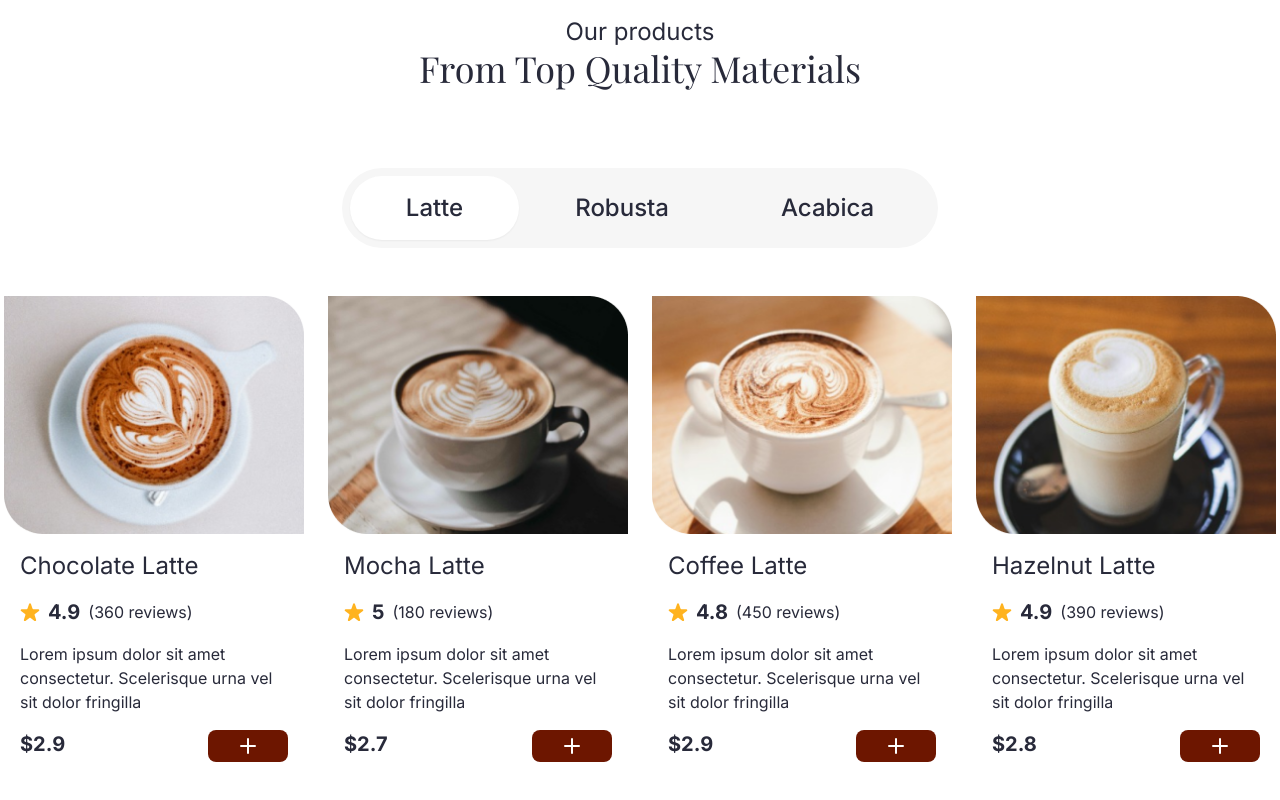
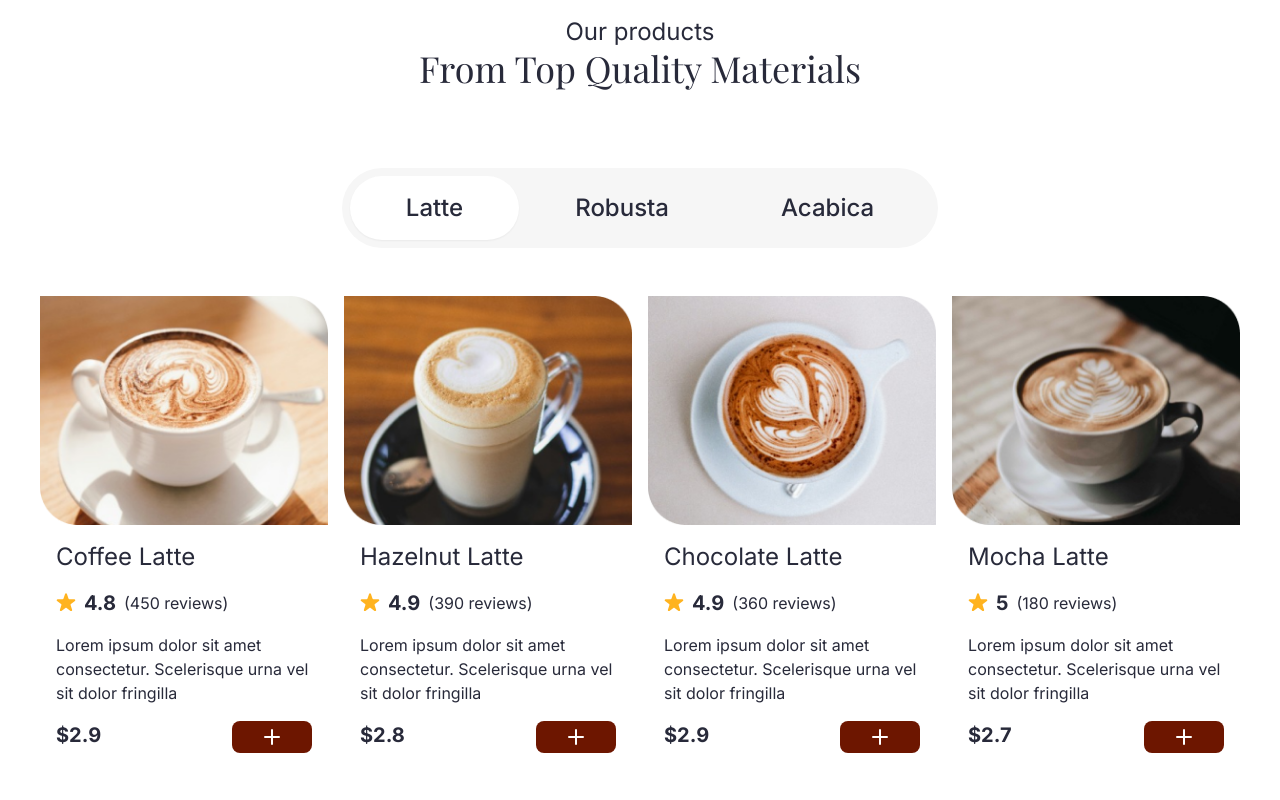
Before and after one commit to hiren-ghoghari/coffee-theme, a Next.js app: page / in a window 1280 px wide. Shown: the part 1780-2580 px from the top of the page. Built offline with nearby package versions, Linux system fonts and the light colour scheme.

Commit message:
swiper added

```diff
--- a/components/home/product-card.tsx
+++ b/components/home/product-card.tsx
@@ -7,7 +7,7 @@
 
 const ProductCard = ({ product }: { product: IProduct }) => {
   return (
-    <div>
+    <div className='cursor-pointer max-w-[300px]'>
       <Image src={product.image} width={300} height={240} alt={product.name} />
       <div className="space-y-4 p-4 max-w-[300px]">
         <h4 className="text-2xl">{product.name}</h4>
--- a/components/home/product-section.tsx
+++ b/components/home/product-section.tsx
@@ -1,7 +1,13 @@
 'use client'
 import ProductCard from '@/components/home/product-card'
+import {
+  Carousel,
+  CarouselContent,
+  CarouselItem,
+} from '@/components/ui/carousel'
 import { Tabs, TabsContent, TabsList, TabsTrigger } from '@/components/ui/tabs'
 import React, { useState } from 'react'
+import Autoplay from 'embla-carousel-autoplay'
 
 const products = [
   {
@@ -137,21 +143,44 @@
         className="flex flex-col items-center gap-10"
       >
         <div>
-          <TabsList className="flex-wrap">
+          <TabsList className="flex-wrap mx-10">
             <TabsTrigger value="latte">Latte</TabsTrigger>
             <TabsTrigger value="robusta">Robusta</TabsTrigger>
             <TabsTrigger value="acabica">Acabica</TabsTrigger>
           </TabsList>
         </div>
 
-        <TabsContent value={activeTab}>
-          <div className="flex flex-wrap gap-6">
-            {products
-              .filter((product) => product.category === activeTab)
-              .map((product, key) => {
-                return <ProductCard key={key} product={product} />
-              })}
-          </div>
+        <TabsContent value={activeTab} className="max-w-[300px] sm:max-w-[600px] lg:max-w-[900px] xl:max-w-[1200px]">
+          <Carousel
+            opts={{
+              align: 'start',
+              loop: true,
+              slidesToScroll: 1,
+              // dragFree: true,
+            }}
+            plugins={[
+              Autoplay({
+                delay: 2000,
+              }),
+            ]}
+          >
+            <CarouselContent>
+              {Array.from({ length: 2 }).map((_, index) =>
+                products
+                  .filter((product) => product.category === activeTab)
+                  .map((product, key) => {
+                    return (
+                      <CarouselItem
+                        key={key}
+                        className="sm:basis-1/2 lg:basis-1/3 xl:basis-1/4"
+                      >
+                        <ProductCard product={product} />
+                      </CarouselItem>
+                    )
+                  }),
+              )}
+            </CarouselContent>
+          </Carousel>
         </TabsContent>
       </Tabs>
     </div>
--- a/components/theme/theme-config.tsx
+++ b/components/theme/theme-config.tsx
@@ -57,7 +57,7 @@
         <SheetTrigger asChild>
           <button
             type="button"
-            className="fixed bottom-6 right-6 rounded-full border border-primary bg-primary p-2 text-white transition hover:scale-105 hover:bg-white hover:text-primary"
+            className="fixed z-40 bottom-6 right-6 rounded-full border border-primary bg-primary p-2 text-white transition hover:scale-105 hover:bg-white hover:text-primary"
           >
             <Palette />
           </button>
--- /dev/null
+++ b/components/ui/button.tsx
@@ -0,0 +1,50 @@
+import * as React from 'react'
+import { Slot } from '@radix-ui/react-slot'
+import { cva, type VariantProps } from 'class-variance-authority'
+
+import { cn } from '@/lib/utils'
+
+const buttonVariants = cva(
+  'inline-flex items-center justify-center whitespace-nowrap rounded-md text-sm font-medium ring-white transition-colors focus-visible:outline-none focus-visible:ring-2 focus-visible:ring-gray focus-visible:ring-offset-2 disabled:pointer-events-none disabled:opacity-50',
+  {
+    variants: {
+      variant: {
+        default: 'bg-primary text-secondary hover:bg-primary/90',
+        outline: 'border border-secondary bg-white hover:bg-gray hover:primary',
+        secondary: 'bg-secondary text-white hover:bg-secondary/80',
+      },
+      size: {
+        default: 'h-10 px-4 py-2',
+        sm: 'h-9 rounded-md px-3',
+        lg: 'h-11 rounded-md px-8',
+        icon: 'h-10 w-10',
+      },
+    },
+    defaultVariants: {
+      variant: 'default',
+      size: 'default',
+    },
+  },
+)
+
+export interface ButtonProps
+  extends React.ButtonHTMLAttributes<HTMLButtonElement>,
+    VariantProps<typeof buttonVariants> {
+  asChild?: boolean
+}
+
+const Button = React.forwardRef<HTMLButtonElement, ButtonProps>(
+  ({ className, variant, size, asChild = false, ...props }, ref) => {
+    const Comp = asChild ? Slot : 'button'
+    return (
+      <Comp
+        className={cn(buttonVariants({ variant, size, className }))}
+        ref={ref}
+        {...props}
+      />
+    )
+  },
+)
+Button.displayName = 'Button'
+
+export { Button, buttonVariants }
--- /dev/null
+++ b/components/ui/carousel.tsx
@@ -0,0 +1,262 @@
+'use client'
+
+import * as React from 'react'
+import useEmblaCarousel, {
+  type UseEmblaCarouselType,
+} from 'embla-carousel-react'
+import { ArrowLeft, ArrowRight } from 'lucide-react'
+
+import { cn } from '@/lib/utils'
+import { Button } from '@/components/ui/button'
+
+type CarouselApi = UseEmblaCarouselType[1]
+type UseCarouselParameters = Parameters<typeof useEmblaCarousel>
+type CarouselOptions = UseCarouselParameters[0]
+type CarouselPlugin = UseCarouselParameters[1]
+
+type CarouselProps = {
+  opts?: CarouselOptions
+  plugins?: CarouselPlugin
+  orientation?: 'horizontal' | 'vertical'
+  setApi?: (api: CarouselApi) => void
+}
+
+type CarouselContextProps = {
+  carouselRef: ReturnType<typeof useEmblaCarousel>[0]
+  api: ReturnType<typeof useEmblaCarousel>[1]
+  scrollPrev: () => void
+  scrollNext: () => void
+  canScrollPrev: boolean
+  canScrollNext: boolean
+} & CarouselProps
+
+const CarouselContext = React.createContext<CarouselContextProps | null>(null)
+
+function useCarousel() {
+  const context = React.useContext(CarouselContext)
+
+  if (!context) {
+    throw new Error('useCarousel must be used within a <Carousel />')
+  }
+
+  return context
+}
+
+const Carousel = React.forwardRef<
+  HTMLDivElement,
+  React.HTMLAttributes<HTMLDivElement> & CarouselProps
+>(
+  (
+    {
+      orientation = 'horizontal',
+      opts,
+      setApi,
+      plugins,
+      className,
+      children,
+      ...props
+    },
+    ref,
+  ) => {
+    const [carouselRef, api] = useEmblaCarousel(
+      {
+        ...opts,
+        axis: orientation === 'horizontal' ? 'x' : 'y',
+      },
+      plugins,
+    )
+    const [canScrollPrev, setCanScrollPrev] = React.useState(false)
+    const [canScrollNext, setCanScrollNext] = React.useState(false)
+
+    const onSelect = React.useCallback((api: CarouselApi) => {
+      if (!api) {
+        return
+      }
+
+      setCanScrollPrev(api.canScrollPrev())
+      setCanScrollNext(api.canScrollNext())
+    }, [])
+
+    const scrollPrev = React.useCallback(() => {
+      api?.scrollPrev()
+    }, [api])
+
+    const scrollNext = React.useCallback(() => {
+      api?.scrollNext()
+    }, [api])
+
+    const handleKeyDown = React.useCallback(
+      (event: React.KeyboardEvent<HTMLDivElement>) => {
+        if (event.key === 'ArrowLeft') {
+          event.preventDefault()
+          scrollPrev()
+        } else if (event.key === 'ArrowRight') {
+          event.preventDefault()
+          scrollNext()
+        }
+      },
+      [scrollPrev, scrollNext],
+    )
+
+    React.useEffect(() => {
+      if (!api || !setApi) {
+        return
+      }
+
+      setApi(api)
+    }, [api, setApi])
+
+    React.useEffect(() => {
+      if (!api) {
+        return
+      }
+
+      onSelect(api)
+      api.on('reInit', onSelect)
+      api.on('select', onSelect)
+
+      return () => {
+        api?.off('select', onSelect)
+      }
+    }, [api, onSelect])
+
+    return (
+      <CarouselContext.Provider
+        value={{
+          carouselRef,
+          api: api,
+          opts,
+          orientation:
+            orientation || (opts?.axis === 'y' ? 'vertical' : 'horizontal'),
+          scrollPrev,
+          scrollNext,
+          canScrollPrev,
+          canScrollNext,
+        }}
+      >
+        <div
+          ref={ref}
+          onKeyDownCapture={handleKeyDown}
+          className={cn('relative', className)}
+          role="region"
+          aria-roledescription="carousel"
+          {...props}
+        >
+          {children}
+        </div>
+      </CarouselContext.Provider>
+    )
+  },
+)
+Carousel.displayName = 'Carousel'
+
+const CarouselContent = React.forwardRef<
+  HTMLDivElement,
+  React.HTMLAttributes<HTMLDivElement>
+>(({ className, ...props }, ref) => {
+  const { carouselRef, orientation } = useCarousel()
+
+  return (
+    <div ref={carouselRef} className="overflow-hidden">
+      <div
+        ref={ref}
+        className={cn(
+          'flex',
+          orientation === 'horizontal' ? '-ml-4' : '-mt-4 flex-col',
+          className,
+        )}
+        {...props}
+      />
+    </div>
+  )
+})
+CarouselContent.displayName = 'CarouselContent'
+
+const CarouselItem = React.forwardRef<
+  HTMLDivElement,
+  React.HTMLAttributes<HTMLDivElement>
+>(({ className, ...props }, ref) => {
+  const { orientation } = useCarousel()
+
+  return (
+    <div
+      ref={ref}
+      role="group"
+      aria-roledescription="slide"
+      className={cn(
+        'min-w-0 shrink-0 grow-0 basis-full',
+        orientation === 'horizontal' ? 'pl-4' : 'pt-4',
+        className,
+      )}
+      {...props}
+    />
+  )
+})
+CarouselItem.displayName = 'CarouselItem'
+
+const CarouselPrevious = React.forwardRef<
+  HTMLButtonElement,
+  React.ComponentProps<typeof Button>
+>(({ className, variant = 'outline', size = 'icon', ...props }, ref) => {
+  const { orientation, scrollPrev, canScrollPrev } = useCarousel()
+
+  return (
+    <Button
+      ref={ref}
+      variant={variant}
+      size={size}
+      className={cn(
+        'absolute h-8 w-8 rounded-full',
+        orientation === 'horizontal'
+          ? '-left-12 top-1/2 -translate-y-1/2'
+          : '-top-12 left-1/2 -translate-x-1/2 rotate-90',
+        className,
+      )}
+      disabled={!canScrollPrev}
+      onClick={scrollPrev}
+      {...props}
+    >
+      <ArrowLeft className="h-4 w-4" />
+      <span className="sr-only">Previous slide</span>
+    </Button>
+  )
+})
+CarouselPrevious.displayName = 'CarouselPrevious'
+
+const CarouselNext = React.forwardRef<
+  HTMLButtonElement,
+  React.ComponentProps<typeof Button>
+>(({ className, variant = 'outline', size = 'icon', ...props }, ref) => {
+  const { orientation, scrollNext, canScrollNext } = useCarousel()
+
+  return (
+    <Button
+      ref={ref}
+      variant={variant}
+      size={size}
+      className={cn(
+        'absolute h-8 w-8 rounded-full',
+        orientation === 'horizontal'
+          ? '-right-12 top-1/2 -translate-y-1/2'
+          : '-bottom-12 left-1/2 -translate-x-1/2 rotate-90',
+        className,
+      )}
+      disabled={!canScrollNext}
+      onClick={scrollNext}
+      {...props}
+    >
+      <ArrowRight className="h-4 w-4" />
+      <span className="sr-only">Next slide</span>
+    </Button>
+  )
+})
+CarouselNext.displayName = 'CarouselNext'
+
+export {
+  type CarouselApi,
+  Carousel,
+  CarouselContent,
+  CarouselItem,
+  CarouselPrevious,
+  CarouselNext,
+}
--- a/components/ui/tabs.tsx
+++ b/components/ui/tabs.tsx
@@ -44,7 +44,7 @@
   <TabsPrimitive.Content
     ref={ref}
     className={cn(
-      'ring-white focus-visible:ring-gray mt-2 focus-visible:outline-none focus-visible:ring-2 focus-visible:ring-offset-2',
+      'ring-white focus-visible:ring-white mt-2 focus-visible:outline-none focus-visible:ring-2 focus-visible:ring-offset-2',
       className,
     )}
     {...props}
--- a/package.json
+++ b/package.json
@@ -12,9 +12,12 @@
     "@radix-ui/react-dialog": "^1.1.1",
     "@radix-ui/react-label": "^2.1.0",
     "@radix-ui/react-popover": "^1.1.1",
+    "@radix-ui/react-slot": "^1.1.0",
     "@radix-ui/react-tabs": "^1.1.0",
     "class-variance-authority": "^0.7.0",
     "clsx": "^2.1.1",
+    "embla-carousel-autoplay": "^8.1.8",
+    "embla-carousel-react": "^8.1.8",
     "lucide-react": "^0.424.0",
     "next": "14.2.5",
     "prettier-plugin-tailwindcss": "^0.6.5",
```
Also changed, not shown: 1 other file (tests, documents, lock files or other folders).
